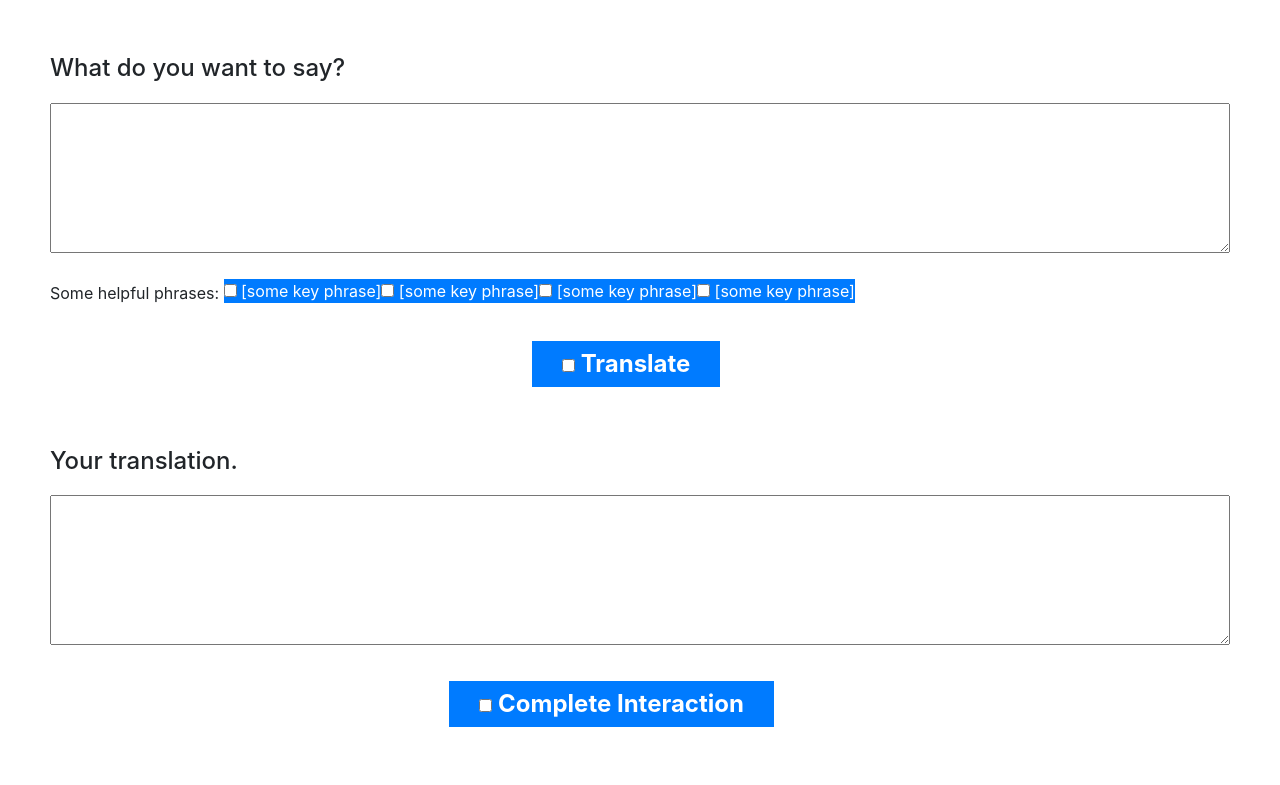
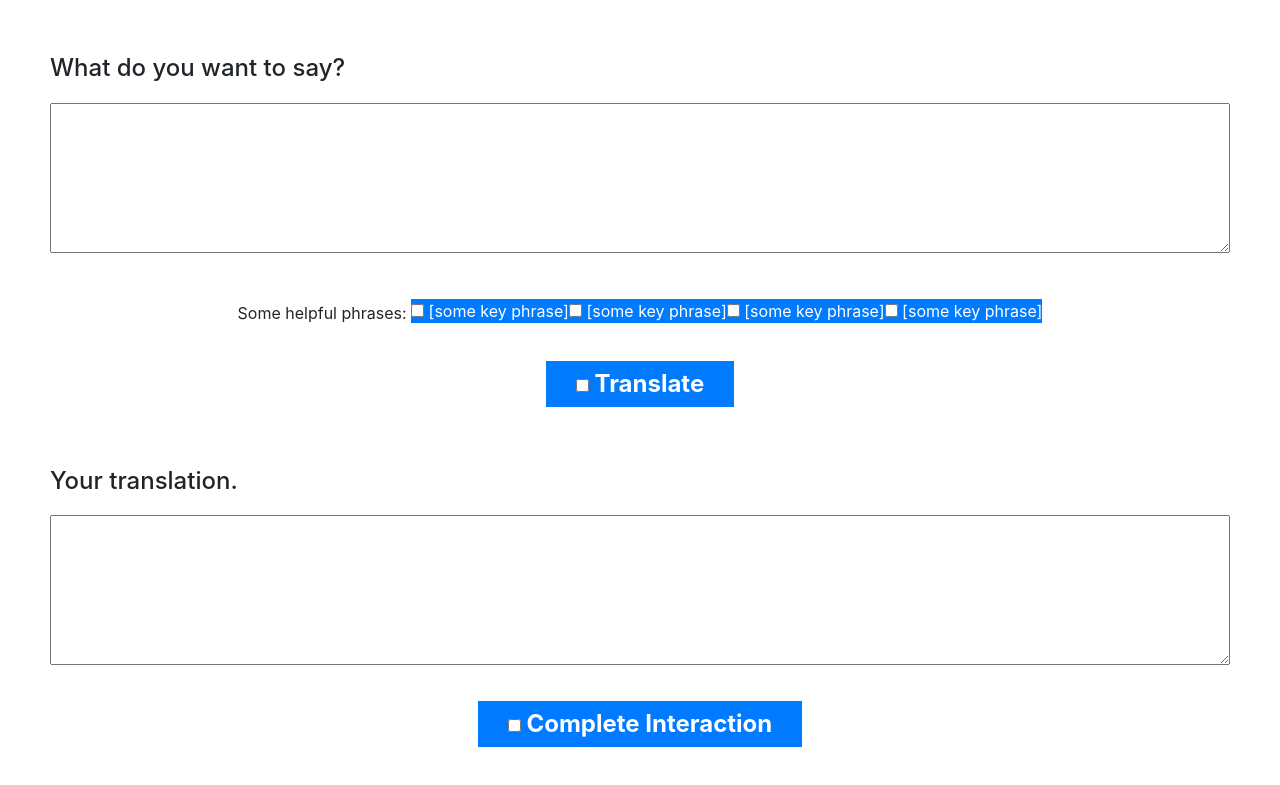
Before and after one commit to jchen790/HCI-P1, an Angular app: page / in a window 1280 px wide. Shown: the part 227-1012 px from the top of the page. Built offline with nearby package versions, Linux system fonts and the light colour scheme.

Commit message:
some more formatting

```diff
--- a/src/app/app.component.css
+++ b/src/app/app.component.css
@@ -14,3 +14,13 @@ p
 {
     margin: 20px 0px;
 }
+
+.center
+{
+    text-align: center;
+}
+
+.phrases
+{
+    display: inline-block;
+}
--- a/src/app/app.component.html
+++ b/src/app/app.component.html
@@ -25,7 +25,8 @@
   </h4>
   <!--input box and helpful phrases-->
     <app-text-box></app-text-box>
-    <div>
+    <div class="center">
+      <div class="phrases">
         <p>
           Some helpful phrases:
           <app-key-phrase-button></app-key-phrase-button>
@@ -34,8 +35,11 @@
           <app-key-phrase-button></app-key-phrase-button>
         </p>
       </div>
+    </div>
   <!--translate button-->
+  <div class="center">
     <app-translate-button></app-translate-button>
+  </div>
 </div>
 
 <div class="section">
@@ -45,5 +49,7 @@
   <!--input box with translation-->
   <app-text-box></app-text-box>
   <!--complete interaction button-->
+  <div class="center">
     <app-complete-button></app-complete-button>
   </div>
+</div>
--- a/src/app/complete-button/complete-button.component.css
+++ b/src/app/complete-button/complete-button.component.css
@@ -8,5 +8,5 @@ label
 
 .btn-group
 {
-    margin: 0 33%;
+    display: inline-block;
 }
--- a/src/app/translate-button/translate-button.component.css
+++ b/src/app/translate-button/translate-button.component.css
@@ -8,5 +8,5 @@ label
 
 .btn-group
 {
-    margin: 0 40%;
+    display: inline-block;
 }
```
Lines whose indentation alone changed are shown as unchanged.
